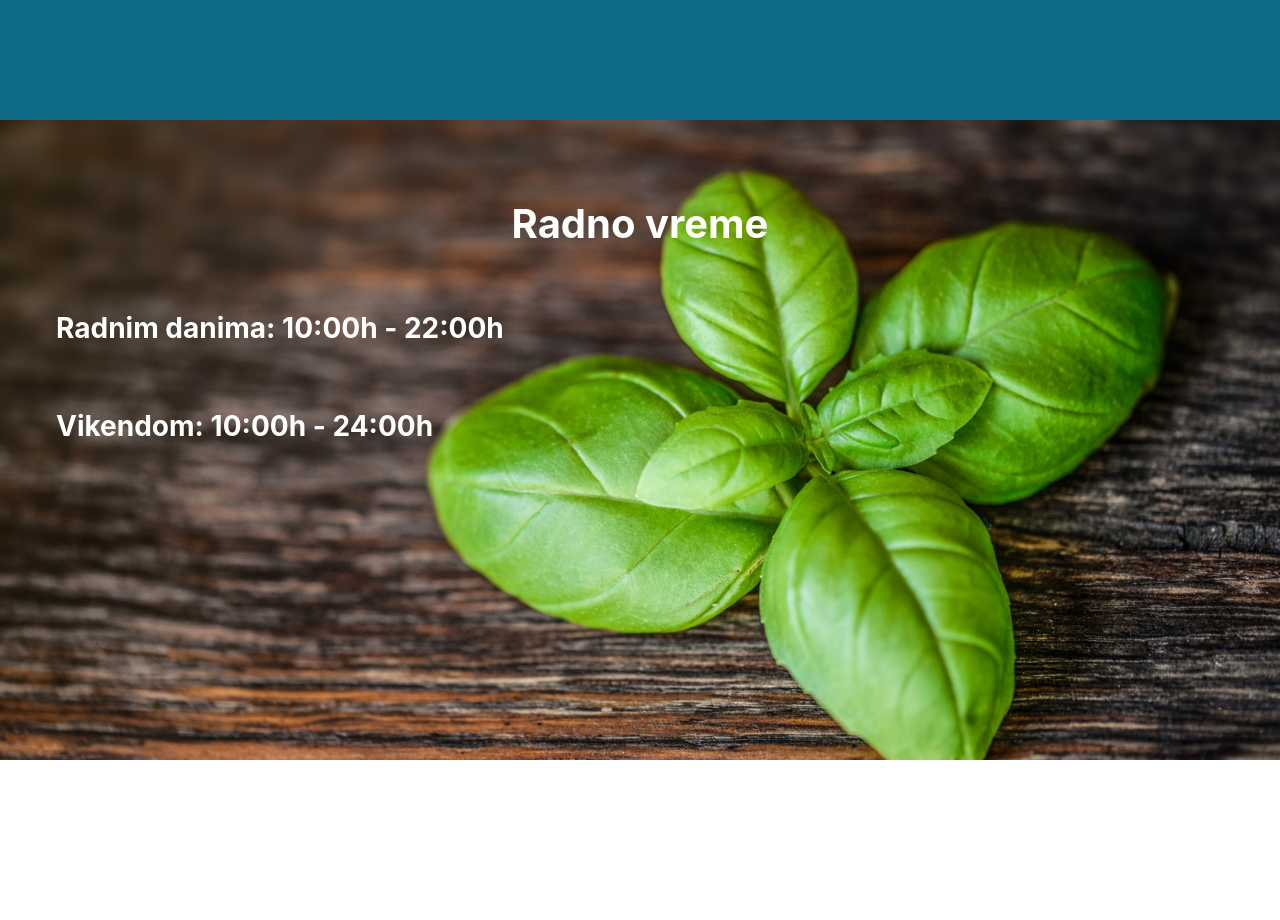
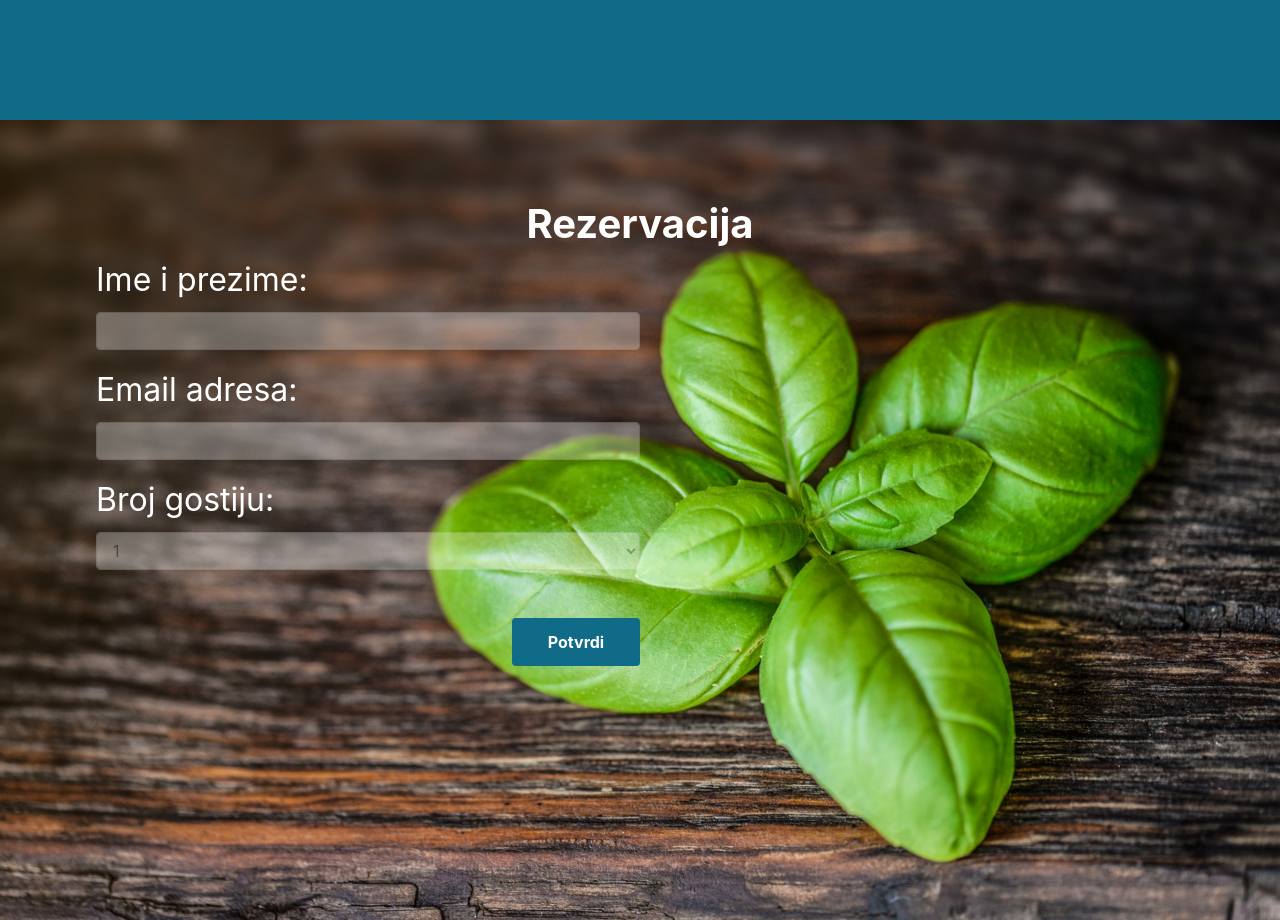
Before and after one commit to zeljko-djuric/IT255-DZ04, a plain HTML site: page index.html in a window 1280 px wide. Shown: the part 1240-2160 px from the top of the page. Before the commit the page ends 2000 px from the top, so only its background shows below. Drawn offline with nearby package versions, Linux system fonts and the light colour scheme.

Commit message:
Added reservation section

```diff
--- a/index.html
+++ b/index.html
@@ -25,12 +25,39 @@
             <span id="img-food3-name">Italijanska</span>
         </div>
 
-        <!-- About section -->
-        <div class="about-restaurant">
-            <h1 class="about-title">Radno vreme</h1>
-            <h3 class="about-open-time">Radnim danima: 10:00h - 22:00h</h3>
-            <h3 class="about-open-time">Vikendom: 10:00h - 24:00h</h3>
+        <!-- Reservation section -->
+        <div class="reservation">
+            <h1 id="reservation-title">Rezervacija</h1>
+            <form>
+                <label id ="reservation-name" for="exampleInputEmail1">Ime i prezime: </label>
+                <div class="form-group">
+                  <input type="name" class="form-control" placeholder="">
+                </div>
+
+                <label id="reservation-email" for="exampleInputEmail1">Email adresa: </label>
+                <div class="form-group">
+                    <input type="email" class="form-control" id="exampleInputEmail1" aria-describedby="emailHelp">
+                </div>
+
+                 <label id ="reservation-guests" for="inputState">Broj gostiju: </label>
+                 <div class="form-group">
+                        <select id="inputState" class="form-control">
+                          <option selected>1</option>
+                          <option>2</option>
+                          <option>3</option>
+                          <option>4</option>
+                          <option>5</option>
+                          <option>6</option>
+                        </select>
+                 </div>
+                <button onclick="confirm()" type="submit" class="btn btn-primary">Potvrdi</button>
+              </form>
         </div>
 
+        <script>
+                function confirm() {
+                  alert("Hvala na rezervaciji! Uskoro ce Vas kontaktirati osoblje restorana.");
+                }
+                </script>
     </body>
 </html>
--- a/style.css
+++ b/style.css
@@ -104,3 +104,56 @@
     padding-left: 2em;
     font-weight: bolder;
 }
+
+/* Reservation section */
+
+.reservation{
+    height: 100%;
+    background-image: url("./img/about.jpg");
+    background-position: center;
+    background-repeat: no-repeat;
+    background-size: cover;
+}
+
+#reservation-title{
+    color:white;
+    text-align: center;
+    font-weight: bold;
+    padding-top: 2em;
+}
+
+.form-group{
+    opacity: 0.3;
+    width: 40em;
+    padding-left: 6em;
+}
+
+#reservation-name{
+    color:white;
+    font-size: 2em;
+    padding-left: 3em;
+}
+
+#reservation-email{
+    color:white;
+    font-size: 2em;
+    padding-left: 3em;
+
+}
+
+#reservation-guests{
+    color:white;
+    font-size: 2em;
+    padding-left: 3em;
+
+}
+
+.btn-primary{
+    margin-left: 32em;
+    margin-top: 2em;
+    height: 3em;
+    width: 8em;
+    font-weight: bold;
+    background-color:#106B88;
+    border: none;
+}
```
